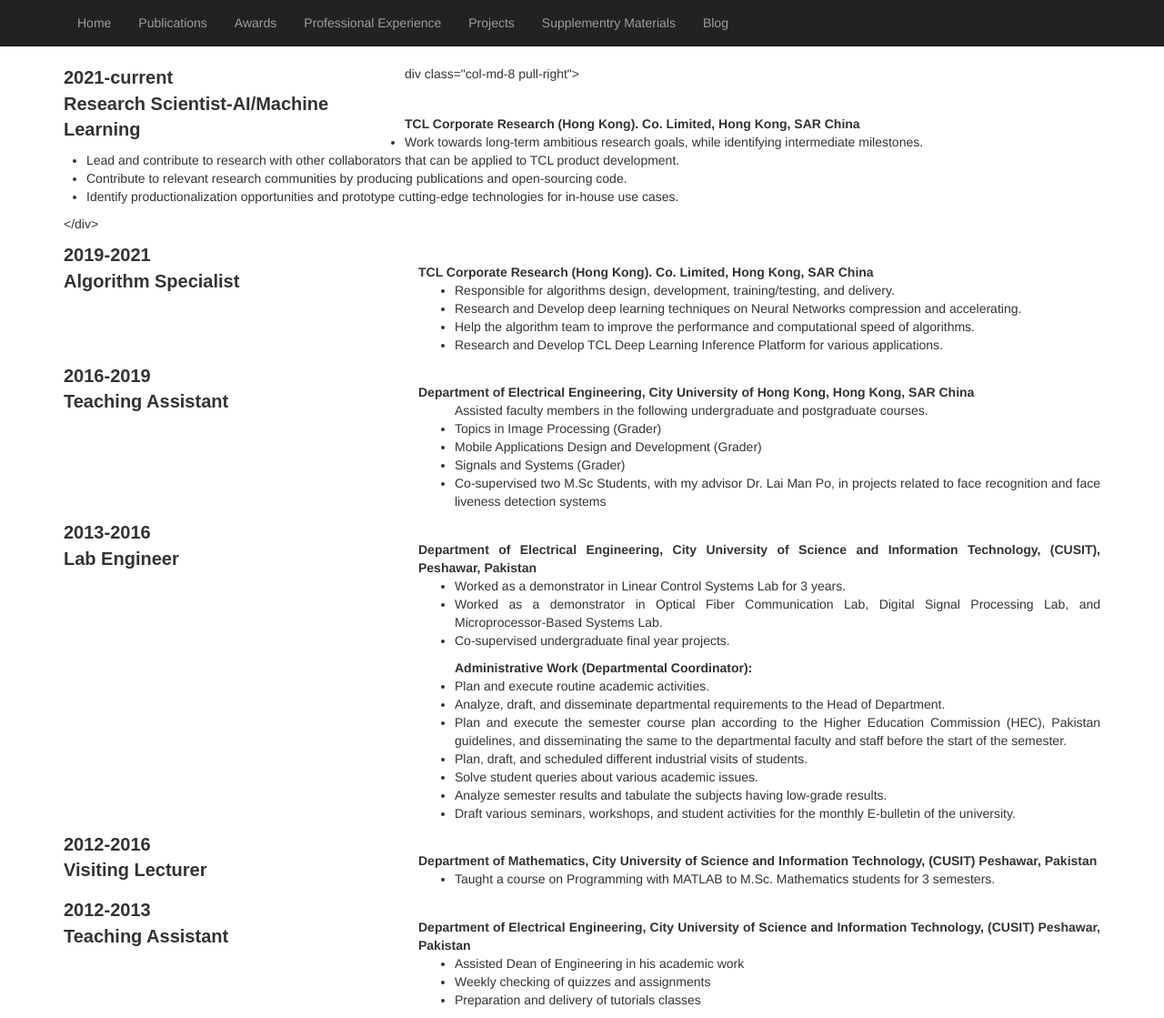
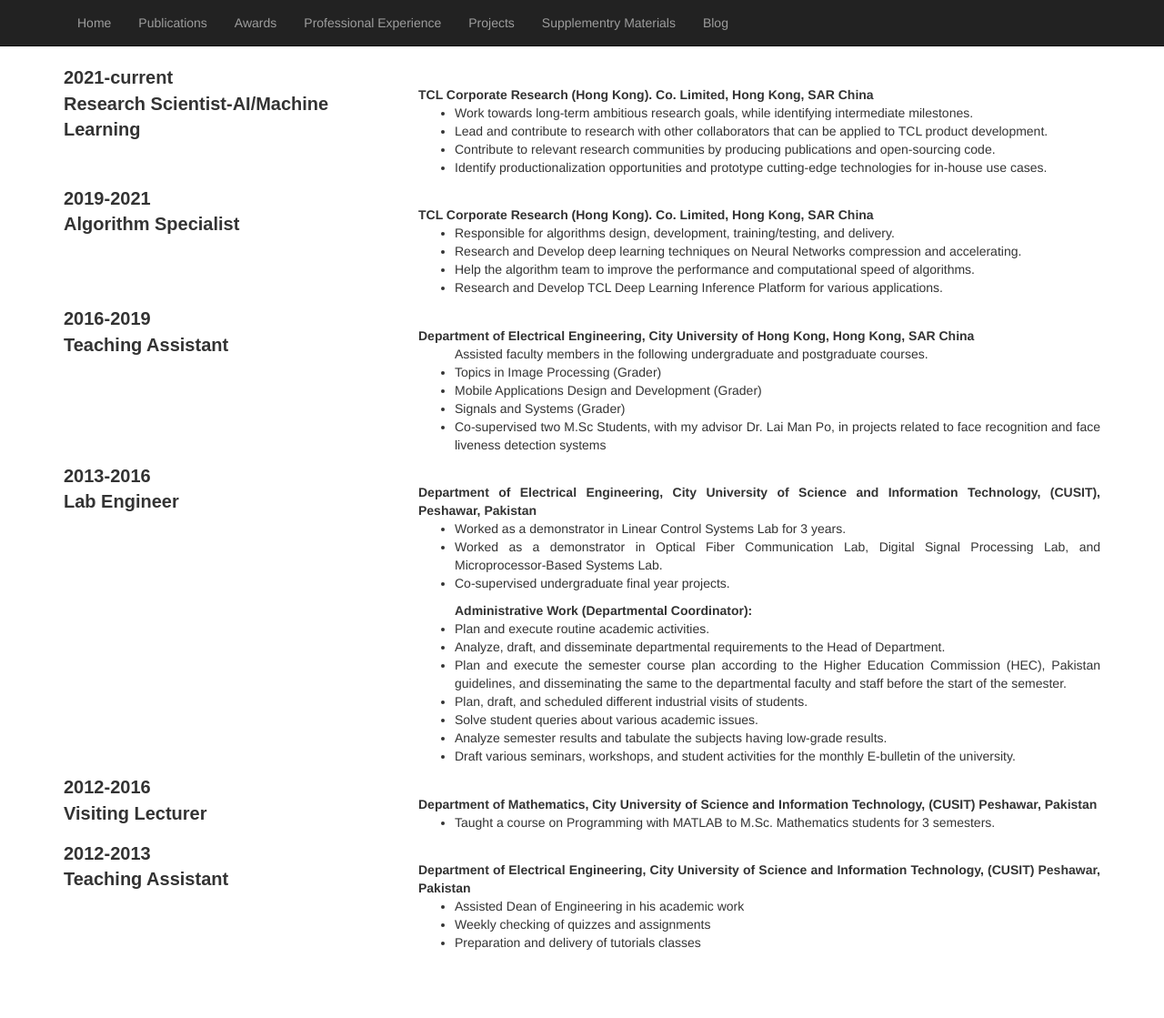
Before and after one commit to yasar-rehman/yasar, a Jekyll site: the page built from experience.md, in a window 1280 px wide. Shown: the whole page at 91% size. Built offline with Jekyll 4.4.1, drawn with Linux system fonts in a browser that asks for light colours; some web fonts are replaced; after the commit the page ends 1056 px from its top, so only the background shows below that.

Commit message:
Update experience.md

```diff
--- a/experience.md
+++ b/experience.md
@@ -7,7 +7,7 @@
    <div style="font-family: 'Oswald', sans-serif; font-size: 20px;"><b>2021-current<br>
     Research Scientist-AI/Machine Learning</b> </div>
  </div>
-  div class="col-md-8 pull-right">
+  <div class="col-md-8 pull-right">
       <div style="margin-top:3%; text-align:justify;">
       <b>TCL Corporate Research (Hong Kong). Co. Limited, Hong Kong, SAR China</b> <br>
        <ul>
```
